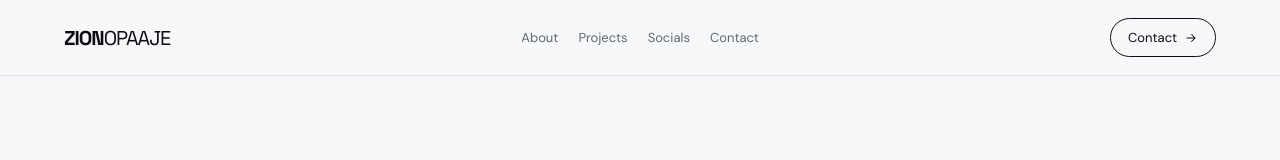
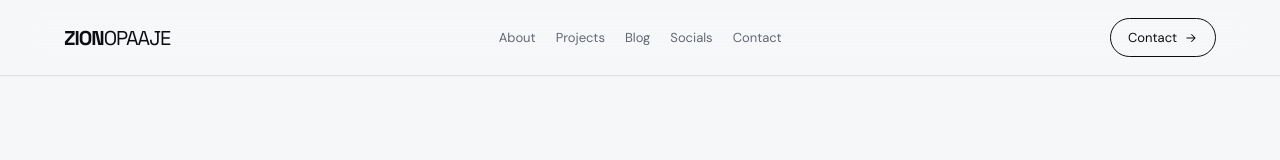
Before and after one commit to MEGATRON300924/zionopaaje, a Next.js app: page / in a window 1280 px wide. Shown: the top 160 px of the page. Built offline with nearby package versions, Linux system fonts and the light colour scheme.

Commit message:
Add Blog to site navigation

```diff
--- a/components/SiteNav.tsx
+++ b/components/SiteNav.tsx
@@ -14,6 +14,7 @@ function Icon({name}:{name:"menu"|"close"|"arrow"|"github"|"mail"}) {
 const links=[
   ["/about","About"],
   ["/projects","Projects"],
+  ["/blog","Blog"],
   ["/socials","Socials"],
   ["/contact","Contact"]
 ];
```
